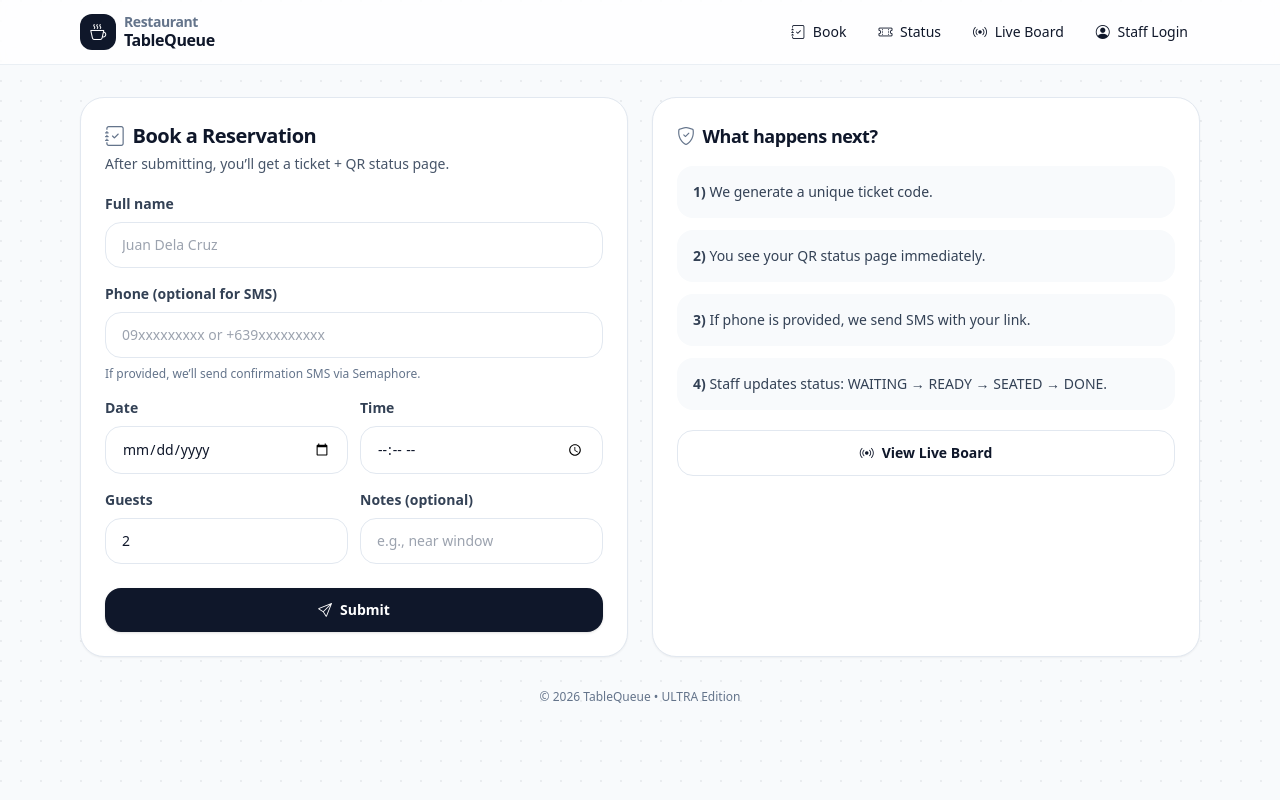
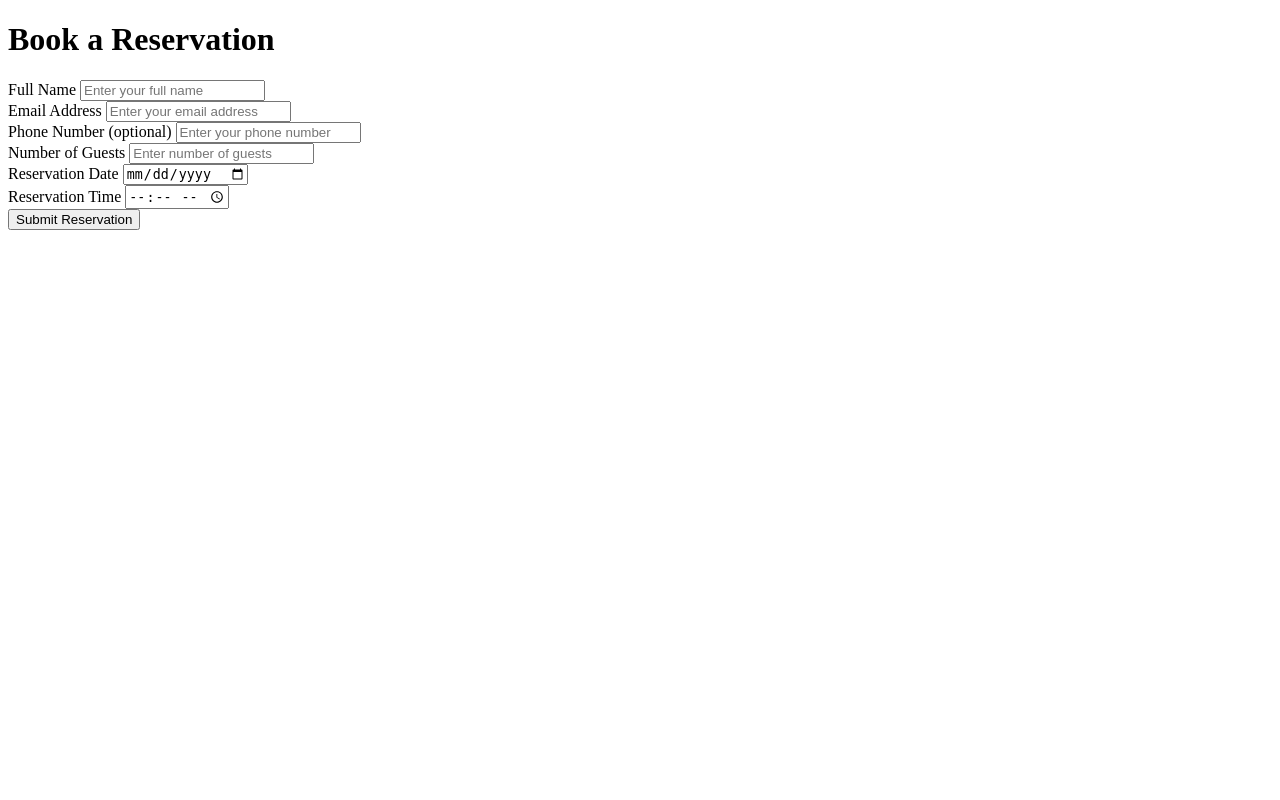
Before and after one commit to rotss2/DineTable, a Flask app: template templates/public_reserve.html in a window 1280 px wide. Run offline with Flask 3, Linux system fonts and the light colour scheme; the template is opened without the code that fills it, so the values that code supplies are empty; some libraries are stand-ins or nearby versions.

Commit message:
Update public_reserve.html

```diff
--- a/app/templates/public_reserve.html
+++ b/app/templates/public_reserve.html
@@ -1,63 +1,49 @@
-{% extends "base.html" %}
-{% block title %}Book Reservation • TableQueue{% endblock %}
-{% block content %}
-<div class="grid gap-6 md:grid-cols-2">
-  <div class="rounded-3xl border border-slate-200 bg-white p-6 shadow-sm">
-    <h2 class="text-xl font-semibold tracking-tight"><i class="bi bi-journal-check me-2 text-slate-500"></i>Book a Reservation</h2>
-    <p class="mt-1 text-sm text-slate-600">After submitting, you’ll get a ticket + QR status page.</p>
-
-    <form class="mt-5 grid gap-4" method="POST" action="{{ url_for('public.reserve_submit') }}">
-      <div class="grid gap-2">
-        <label class="text-sm font-semibold text-slate-700">Full name</label>
-        <input name="full_name" required class="rounded-2xl border border-slate-200 px-4 py-3 text-sm outline-none focus:border-slate-400" placeholder="Juan Dela Cruz">
-      </div>
-
-      <div class="grid gap-2">
-        <label class="text-sm font-semibold text-slate-700">Phone (optional for SMS)</label>
-        <input name="phone" class="rounded-2xl border border-slate-200 px-4 py-3 text-sm outline-none focus:border-slate-400" placeholder="09xxxxxxxxx or +639xxxxxxxxx">
-        <p class="text-xs text-slate-500">If provided, we’ll send confirmation SMS via Semaphore.</p>
-      </div>
-
-      <div class="grid grid-cols-2 gap-3">
-        <div class="grid gap-2">
-          <label class="text-sm font-semibold text-slate-700">Date</label>
-          <input type="date" name="date" required class="rounded-2xl border border-slate-200 px-4 py-3 text-sm outline-none focus:border-slate-400">
+<!DOCTYPE html>
+<html lang="en">
+<head>
+    <meta charset="UTF-8">
+    <meta name="viewport" content="width=device-width, initial-scale=1.0">
+    <title>Table Reservation</title>
+</head>
+<body>
+    <h1>Book a Reservation</h1>
+    <form method="POST">
+        <div>
+            <label for="name">Full Name</label>
+            <input type="text" name="name" id="name" placeholder="Enter your full name" required>
         </div>
-        <div class="grid gap-2">
-          <label class="text-sm font-semibold text-slate-700">Time</label>
-          <input type="time" name="time" required class="rounded-2xl border border-slate-200 px-4 py-3 text-sm outline-none focus:border-slate-400">
+        <div>
+            <label for="email">Email Address</label>
+            <input type="email" name="email" id="email" placeholder="Enter your email address" required>
         </div>
-      </div>
-
-      <div class="grid grid-cols-2 gap-3">
-        <div class="grid gap-2">
-          <label class="text-sm font-semibold text-slate-700">Guests</label>
-          <input type="number" name="guests" min="1" value="2" required class="rounded-2xl border border-slate-200 px-4 py-3 text-sm outline-none focus:border-slate-400">
+        <div>
+            <label for="phone">Phone Number (optional)</label>
+            <input type="text" name="phone" id="phone" placeholder="Enter your phone number">
         </div>
-        <div class="grid gap-2">
-          <label class="text-sm font-semibold text-slate-700">Notes (optional)</label>
-          <input name="notes" class="rounded-2xl border border-slate-200 px-4 py-3 text-sm outline-none focus:border-slate-400" placeholder="e.g., near window">
+        <div>
+            <label for="guests">Number of Guests</label>
+            <input type="number" name="guests" id="guests" placeholder="Enter number of guests" required>
         </div>
-      </div>
-
-      <button class="mt-2 inline-flex items-center justify-center gap-2 rounded-2xl bg-slate-900 px-5 py-3 text-sm font-semibold text-white shadow hover:bg-slate-800">
-        <i class="bi bi-send"></i> Submit
-      </button>
+        <div>
+            <label for="date">Reservation Date</label>
+            <input type="date" name="date" id="date" required>
+        </div>
+        <div>
+            <label for="time">Reservation Time</label>
+            <input type="time" name="time" id="time" required>
+        </div>
+        <div>
+            <button type="submit">Submit Reservation</button>
+        </div>
     </form>
-  </div>
-
-  <div class="rounded-3xl border border-slate-200 bg-white p-6 shadow-sm">
-    <h3 class="text-lg font-semibold tracking-tight"><i class="bi bi-shield-check me-2 text-slate-500"></i>What happens next?</h3>
-    <ol class="mt-4 grid gap-3 text-sm text-slate-700">
-      <li class="rounded-2xl bg-slate-50 p-4"><span class="font-semibold">1)</span> We generate a unique ticket code.</li>
-      <li class="rounded-2xl bg-slate-50 p-4"><span class="font-semibold">2)</span> You see your QR status page immediately.</li>
-      <li class="rounded-2xl bg-slate-50 p-4"><span class="font-semibold">3)</span> If phone is provided, we send SMS with your link.</li>
-      <li class="rounded-2xl bg-slate-50 p-4"><span class="font-semibold">4)</span> Staff updates status: WAITING → READY → SEATED → DONE.</li>
-    </ol>
-    <a class="mt-5 inline-flex w-full items-center justify-center gap-2 rounded-2xl border border-slate-200 bg-white px-4 py-3 text-sm font-semibold hover:bg-slate-50"
-       href="{{ url_for('public.live_board') }}">
-      <i class="bi bi-broadcast"></i> View Live Board
-    </a>
-  </div>
-</div>
-{% endblock %}
+    {% with messages = get_flashed_messages(with_categories=true) %}
+        {% if messages %}
+            <ul>
+                {% for category, message in messages %}
+                    <li class="{{ category }}">{{ message }}</li>
+                {% endfor %}
+            </ul>
+        {% endif %}
+    {% endwith %}
+</body>
+</html>
```
